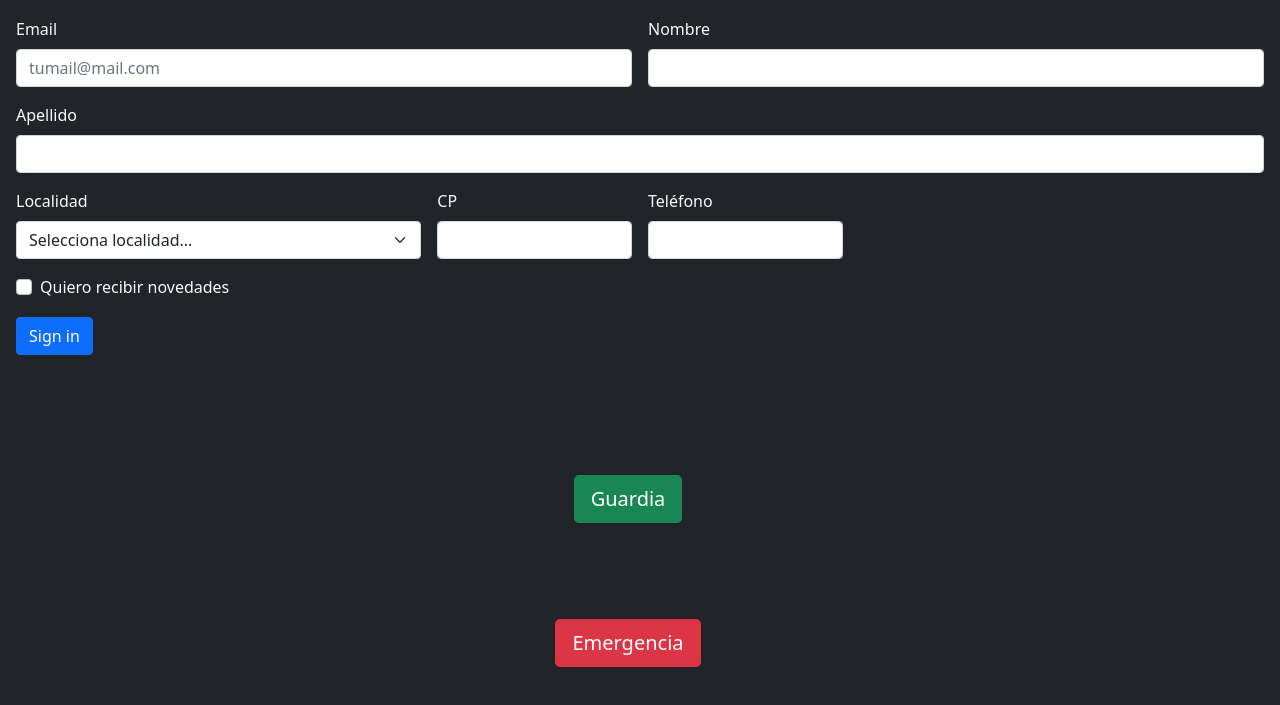
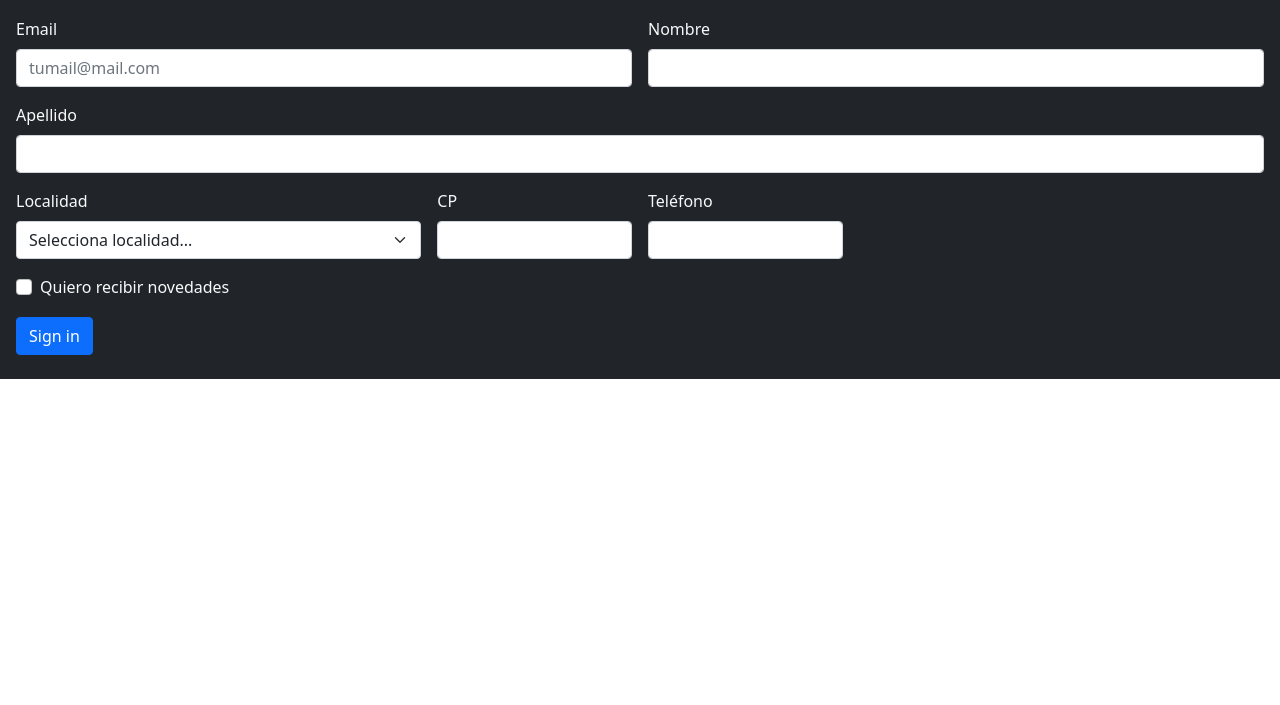
Before and after one commit to adrugdo/proyectAmbulancia, a plain HTML site: page pages/Contacto.html in a window 1280 px wide. Shown: the part 149-854 px from the top of the page. After the commit the page ends 800 px from the top, so only its background shows below. Drawn offline with nearby package versions, Linux system fonts and the light colour scheme.

Commit message:
cambiorama

```diff
--- a/pages/Contacto.html
+++ b/pages/Contacto.html
@@ -79,19 +79,6 @@
     <button type="submit" class="btn btn-primary">Sign in</button>
   </div>
 </form>
-<div id="botones" class="container-fluid bg-dark" >
-  <div class="row py-5">
-  <div class="row py-5">
-    <div class="col-12 text-center">
-      <button type="button" class="btn btn-success btn-lg btn-block">Guardia</button>
-    </div>
-  </div>
-    <div class="row py-5">
-    <div class="col-12 text-center">
-      <button type="button" class="btn btn-danger btn-lg btn-block">Emergencia</button>
-    </div>
-  </div>
-</div>
     <script src="https://cdn.jsdelivr.net/npm/bootstrap@5.0.1/dist/js/bootstrap.bundle.min.js" integrity="sha384-gtEjrD/SeCtmISkJkNUaaKMoLD0//ElJ19smozuHV6z3Iehds+3Ulb9Bn9Plx0x4" crossorigin="anonymous"></script>
 </body>
 </html>
```
